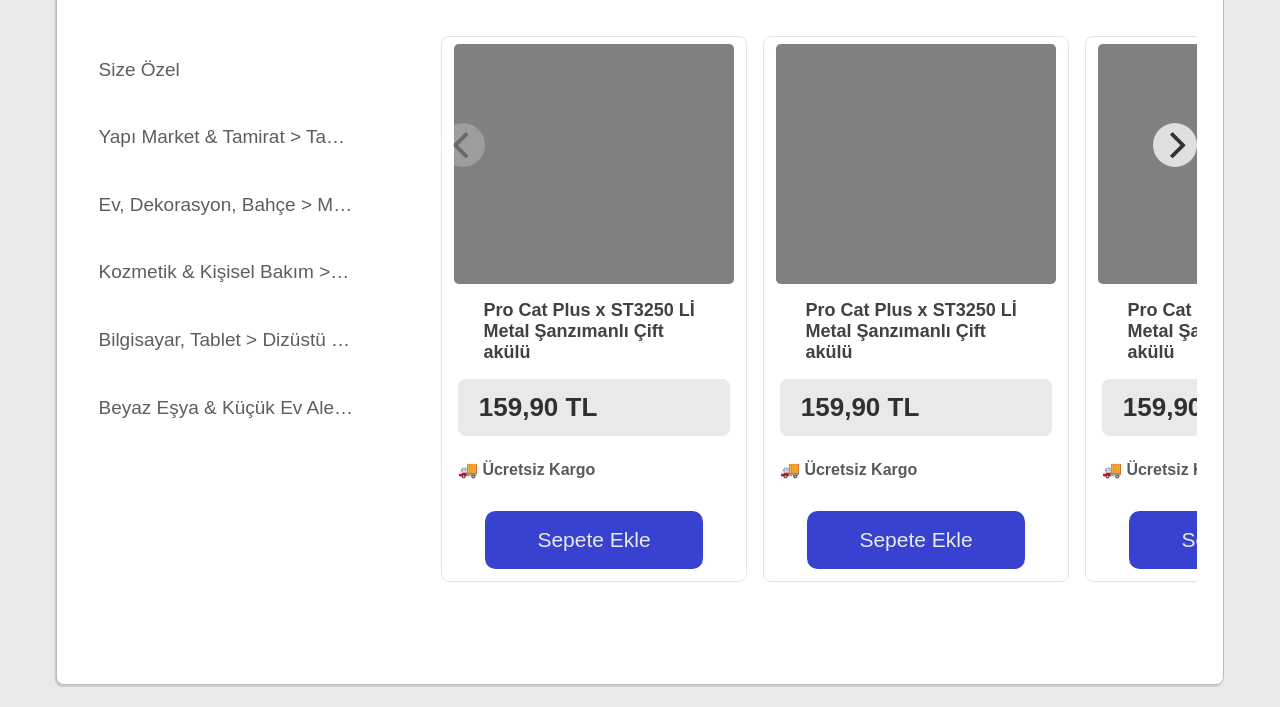
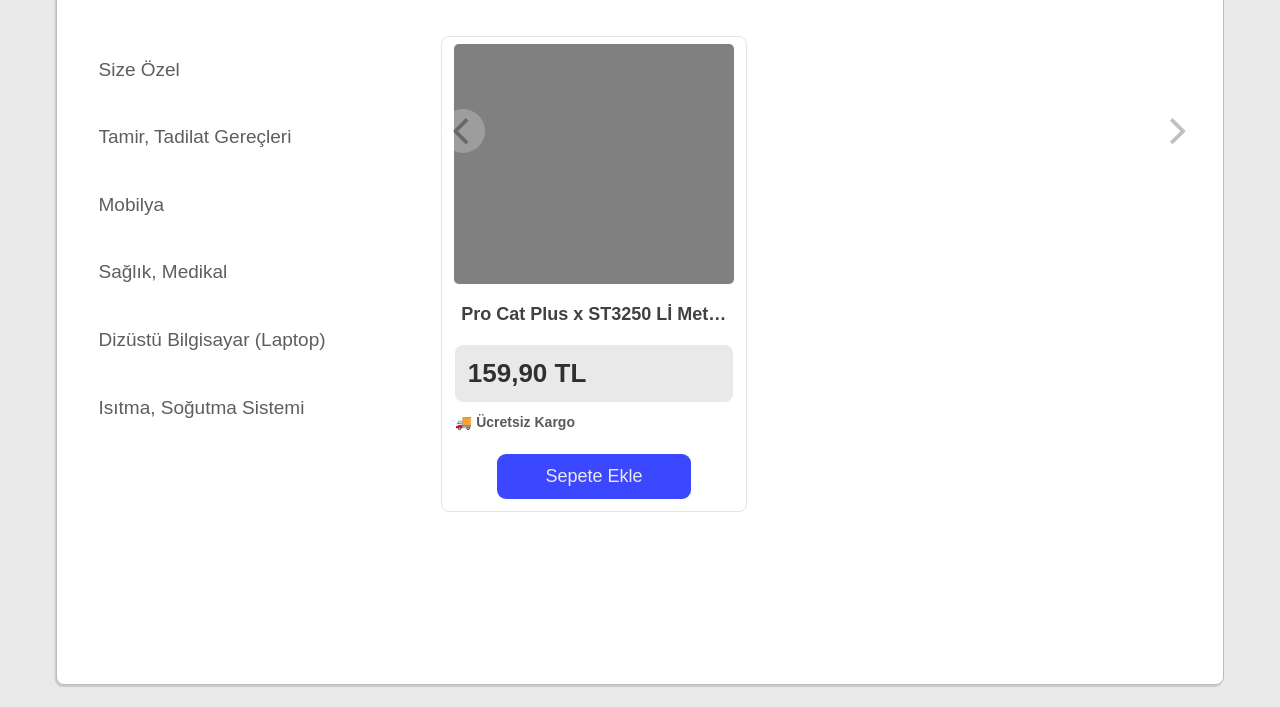
Before and after one commit to egeyil/segmentify-frontend, a plain HTML site: page index.html in a window 1280 px wide. Shown: the part 93-800 px from the top of the page. Drawn offline with Linux system fonts and the light colour scheme.

Commit message:
some fixes

```diff
--- a/app.js
+++ b/app.js
@@ -25,6 +25,8 @@
 // 6- Ürün fiyatlarını loop ile ekle
 // 7- bedava kargo true ise bedava kargo kısmını ekle
 
+// const listLength = Object.keys(an_object_name).length Object length
+
 const categories = document.getElementById("categories");
 
  async function program() {
@@ -35,14 +37,21 @@
 
   // Creating the Sidebar
   const createSidebar = () => {
-    const userCategories = productList.responses[0][0].params.userCategories; // creating userCategories Array
-    const listLength = Object.keys(userCategories).length // Sidebar items length
-    console.log(listLength);
-    for (i=0; i < listLength; i++ ) {
-        let categoryItem = document.createElement( "div" );
-        categoryItem.classList.add("category-item");
-        categoryItem.appendChild(document.createTextNode(userCategories[i]));
-        categories.appendChild(categoryItem);
+    let userCategories = productList.responses[0][0].params.userCategories; // creating userCategories Array
+    console.log(userCategories.length);
+
+    for (i=0; i < userCategories.length; i++) { // Checking for ">" and splitting the string
+      let string = userCategories[i];
+      if (string.includes(">")) {
+        userCategories[i] = string.slice(string.indexOf(">") + 2);
+      }
+    }
+
+    for (i=0; i < userCategories.length; i++ ) { // create list element and add classes
+        let link = document.createElement( "a" );
+        link.classList.add("category-item");
+        link.appendChild(document.createTextNode(userCategories[i]));
+        categories.appendChild(link);
     }
   }
 
--- a/index.html
+++ b/index.html
@@ -32,45 +32,7 @@
                             </div>
                         </div>
                     </div>
-                    <div class="product-card carousel-cell">
-                        <div class="image-container">
-                            <div class="image-placeholder"></div>
-                        </div>
-                        <div class="container">
-                            <div class="product-name"><p>Pro Cat Plus x ST3250 Lİ Metal Şanzımanlı Çift akülü</p></div>
-                            <div class="product-price"><p>159,90 TL</p></div>
-                            <div class="cargo"><p>🚚 Ücretsiz Kargo</p></div>
-                            <div class="buy-container">
-                                <button class="buy-button">Sepete Ekle</button>
-                            </div>
-                        </div>
-                    </div>
-                    <div class="product-card carousel-cell">
-                        <div class="image-container">
-                            <div class="image-placeholder"></div>
-                        </div>
-                        <div class="container">
-                            <div class="product-name"><p>Pro Cat Plus x ST3250 Lİ Metal Şanzımanlı Çift akülü</p></div>
-                            <div class="product-price"><p>159,90 TL</p></div>
-                            <div class="cargo"><p>🚚 Ücretsiz Kargo</p></div>
-                            <div class="buy-container">
-                                <button class="buy-button">Sepete Ekle</button>
-                            </div>
-                        </div>
-                    </div>
-                    <div class="product-card carousel-cell">
-                        <div class="image-container">
-                            <div class="image-placeholder"></div>
-                        </div>
-                        <div class="container">
-                            <div class="product-name"><p>Pro Cat Plus x ST3250 Lİ Metal Şanzımanlı Çift akülü</p></div>
-                            <div class="product-price"><p>159,90 TL</p></div>
-                            <div class="cargo"><p>🚚 Ücretsiz Kargo</p></div>
-                            <div class="buy-container">
-                                <button class="buy-button">Sepete Ekle</button>
-                            </div>
-                        </div>
-                    </div>
+
                 </div>
 
             </section>
--- a/styles.css
+++ b/styles.css
@@ -6,6 +6,24 @@
 body {
     overflow: hidden;
     background-color:rgb(233, 233, 233);
+}
+
+/* ===========HOVER STATES============= */
+
+.product-name p, img,.category-item,.buy-button:hover {
+    cursor: pointer;
+}
+
+@media screen and (min-width: 850px) {
+    .category-item:hover {
+        background-color: rgba(211, 230, 255, 0.692);
+        border-radius: 0.3em;
+        cursor: pointer;
+    }
+}
+
+.buy-button:hover {
+    background-color: rgb(41, 52, 209);
 }
 
 /* ===========MAIN============== */
@@ -26,20 +44,40 @@
 }
 
 /* ===========SIDEBAR============== */
+a {
+    outline: none;
+    text-decoration: none;
+    padding: 0;
+    margin: 0;
+}
+
+/* a:link {
+
+}
+
+a:visited {
+
+} */
+
+/* a:focus {
+
+}
+
+a:hover {
+
+} */
+
+a:active {
+    background-color: rgb(211, 230, 255);
+    color: rgb(77, 77, 77);
+}
 
 .category-item {
     font-weight: 400;
     color: rgb(94, 94, 94);
-    list-style-type: none;
 }
 
-@media screen and (min-width: 850px) {
-    .category-item:hover {
-        background-color: rgba(211, 230, 255, 0.692);
-        border-radius: 0.3em;
-        cursor: pointer;
-    }
-}
+
 /* ===========PRODUCT SECTION============== */
 
 .product-card {
@@ -77,7 +115,7 @@
 }
 
 .buy-button {
-    background-color:rgb(56, 66, 209);
+    background-color:rgb(59, 72, 255);
     color: rgb(233, 233, 233);
     font-weight: 500;
     border-style: none;
@@ -85,10 +123,7 @@
     border-radius: 0.5em;
 }
 
-.buy-button:hover {
-    background-color: rgb(41, 52, 209);
-    cursor: pointer;
-}
+
 
 /* =======================Units (Responsive Variables)========================= */
 
@@ -121,6 +156,7 @@
 }
 
 .category-item {
+    display: block;
     font-size: 19px;
     margin: 0;
     padding: 1.2em 0 1.2em 0.5em;
@@ -158,27 +194,41 @@
 }
 
 .container {
-    padding: 0 1em;
+    padding: 0 1vw;
+}
+
+.product-name {
+    margin: 2.5vh 0.5vw;
 }
 
 .product-name p {
     font-size: 18px;
     padding: 0;
-    margin: 2vh 2vw;
+    margin: 0;
+    text-overflow: ellipsis;
+    white-space: nowrap;
+    overflow: hidden;
 }
 
 .product-price {
-    margin-top: 1em;
+    width: 100%;
+    margin: 1vh 0;
 }
 
 .product-price p {
     font-size: 26px;
     margin: 0;
-    padding: 0.5em 0 0.5em 0.8em;
+    padding: 0.5em 0 0.5em 0.5em;
 }
 
 .cargo {
-    margin: 1.5em 0;
+    padding: 0;
+    margin: 1.5vh 0;
+}
+.cargo p {
+    font-size: 14px;
+    margin: 0;
+    padding: 0;
 }
 
 .buy-container {
@@ -187,10 +237,10 @@
 }
 
 .buy-button {
-    font-size: 21px;
-    width: 80%;
-    padding: 0.8em 0;
-    margin: 1vh 0.5vw 1.5vh 0.5vw;
+    font-size: 18px;
+    width: 70%;
+    padding: 1.5vh 0;
+    margin: 1.5vh 0vw ;
 }
 
 /* ===================RESPONSIVE DESIGN==================== */
@@ -234,7 +284,7 @@
         margin: 1vh 1.5vw;
     }
     .image-placeholder {
-        min-height: 30vh;
+        min-height: calc(100vh / 100vw);
     }
     .product-name {
         padding: 0;
@@ -248,7 +298,8 @@
         margin: 0;
     }
     .product-price {
-        margin: 1vh 1.5vw;
+        background-color: rgb(240, 240, 240);
+        width: 100%;
     }
     .product-price p {
         font-size: 19px;
@@ -272,7 +323,8 @@
     }
 }
 
-@media screen and (max-width: 600px) {
+@media screen and (max-width: 600px),
+       screen and (max-height: 620px) {
     main {
         overflow: hidden;
     }
@@ -308,14 +360,14 @@
         padding: 0;
     }
     .product-card {
-        width: 115px;
+        max-width: 120px;
         margin-right: 1vw;
     }
     .image-container {
         margin: 1vh 1.5vw;
     }
     .image-placeholder {
-        min-height: 15vh;
+        min-height: 140px;
     }
     .product-name {
         padding: 0;
@@ -327,7 +379,6 @@
         margin: 0;
     }
     .product-price {
-        width: 90%;
         margin: 1vh 0.5w;
     }
     .product-price p {
@@ -337,7 +388,7 @@
     }
     .cargo {
         padding: 0;
-        margin: 1.5vh 0;
+        margin: 0.5em 0 0.2em 0;
     }
     .cargo p {
         font-size: 8px;
@@ -345,8 +396,8 @@
         padding: 0;
     }
     .buy-button {
-        padding: 1.2vh 0.5vw;
-        margin: 2vh 0;
+        padding: 0.7em 0;
+        margin: 0.7em 0;
         font-size: 11px;
         width: 80%;
     }
```
